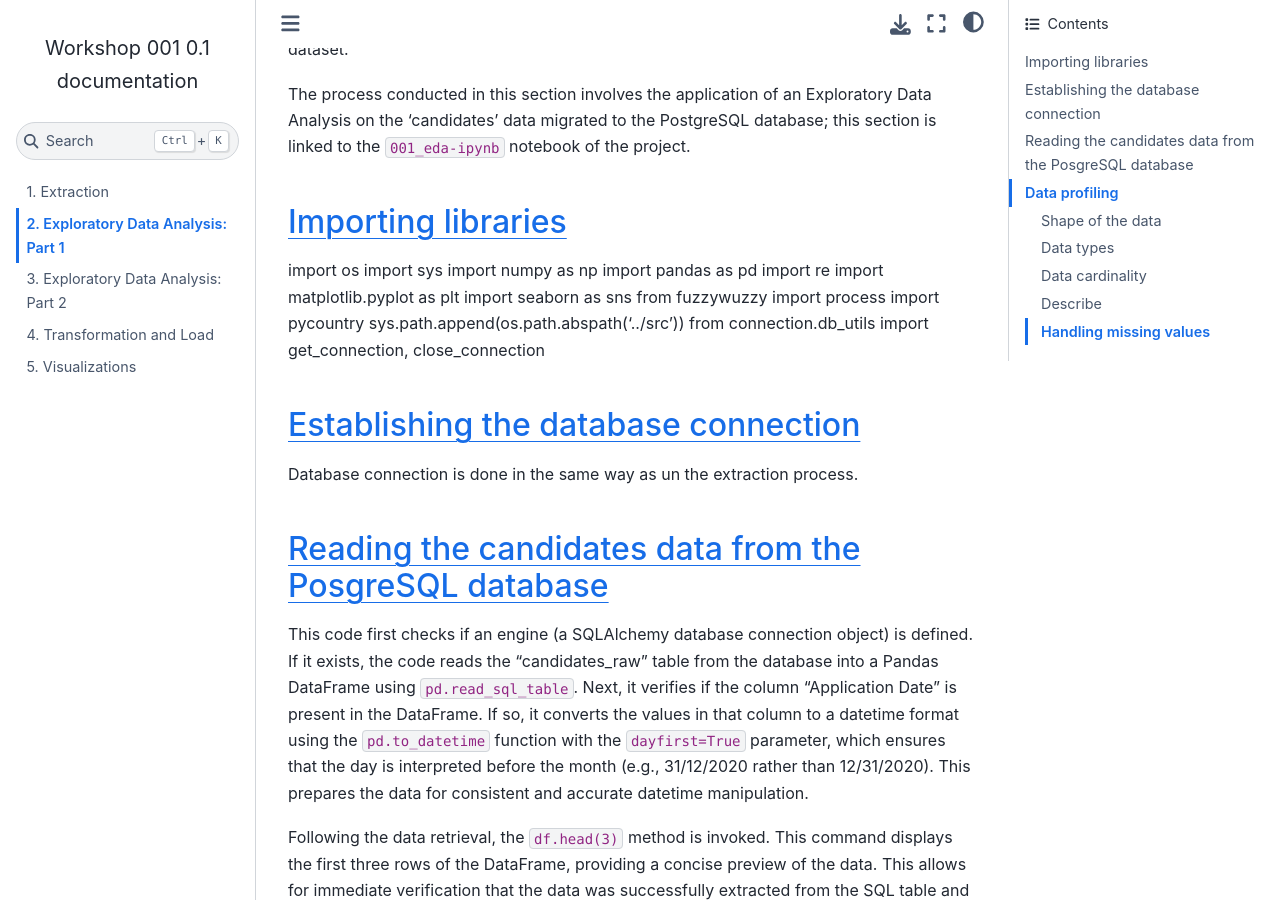
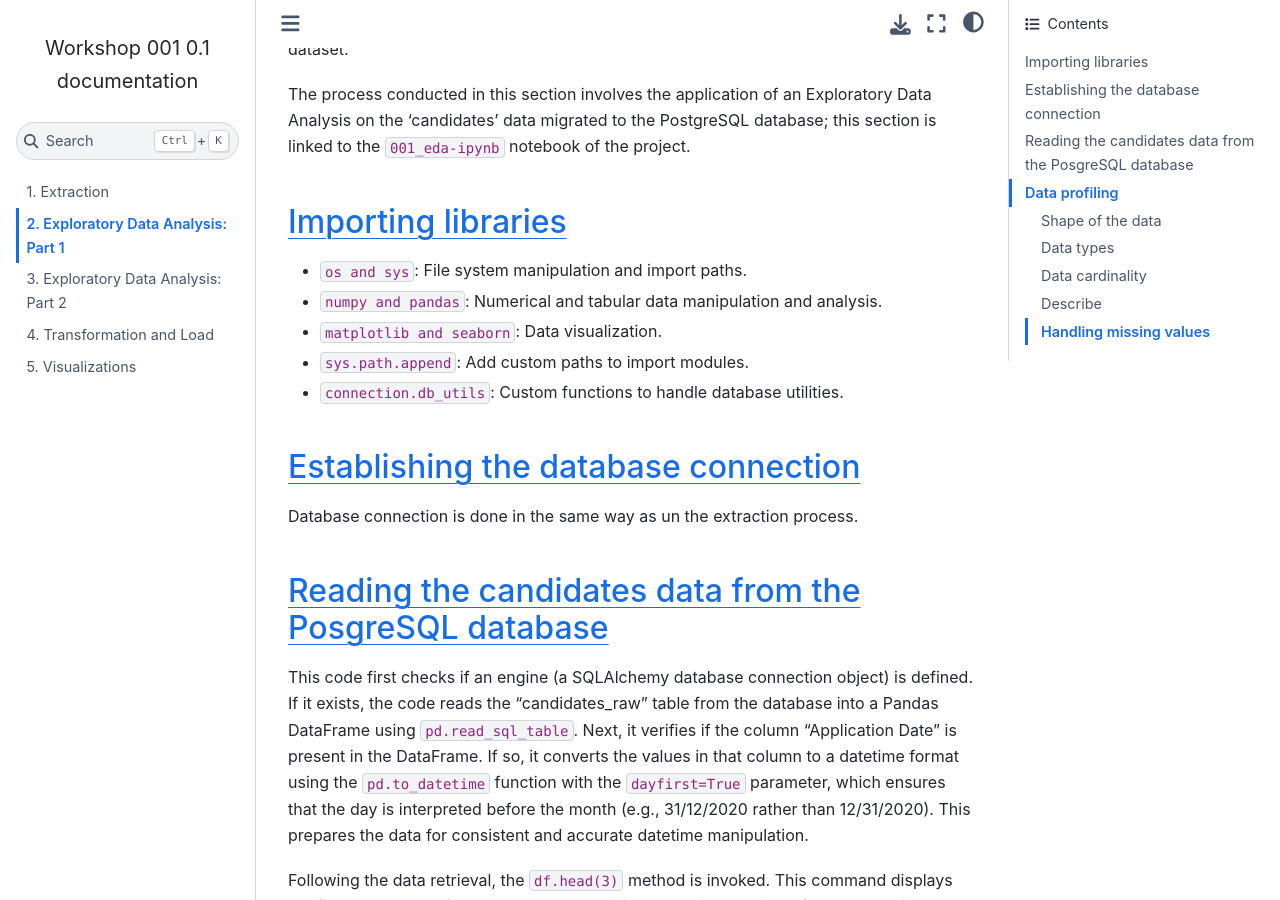
Before and after one commit to ntlg72/etl-ws-1, a Sphinx documentation site: the page built from docs/source/eda.rst, in a window 1280 px wide and 900 px high, scrolled down 530 px. Built offline with Sphinx 7.4.7 and the Sphinx Book theme 1.1.4, drawn with Linux system fonts in a browser that asks for light colours.

Commit message:
update documentation eda and tl

```diff
--- a/docs/source/eda.rst
+++ b/docs/source/eda.rst
@@ -13,17 +13,11 @@ The process conducted in this section involves the application of an Exploratory
 Importing libraries
 """""""""""""""""""
 
-import os
-import sys
-import numpy as np
-import pandas as pd
-import re
-import matplotlib.pyplot as plt
-import seaborn as sns
-from fuzzywuzzy import process
-import pycountry
-sys.path.append(os.path.abspath('../src'))
-from connection.db_utils import get_connection, close_connection
+- ``os and sys``: File system manipulation and import paths.
+- ``numpy and pandas``: Numerical and tabular data manipulation and analysis.
+- ``matplotlib and seaborn``: Data visualization.
+- ``sys.path.append``: Add custom paths to import modules.
+- ``connection.db_utils``: Custom functions to handle database utilities.
 
 
 Establishing the database connection
--- a/docs/source/transformation_load.rst
+++ b/docs/source/transformation_load.rst
@@ -14,7 +14,6 @@ Importing libraries
 - ``os and sys``: File system manipulation and import paths.
 - ``numpy and pandas``: Numerical and tabular data manipulation and analysis.
 - ``re``: Text processing using regular expressions.
-- ``matplotlib and seaborn``: Data visualization.
 - ``fuzzywuzzy``: String comparison.
 - ``pycountry``: Geographical data handling and international standards.
 - ``sys.path.append``: Add custom paths to import modules.
```
Also changed, not shown: README.md (+1 -1 lines), docs/images/hirees_count.png (added), 2 other files.
